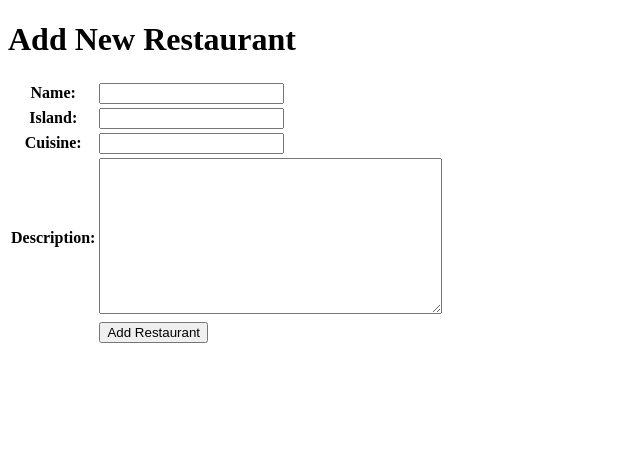
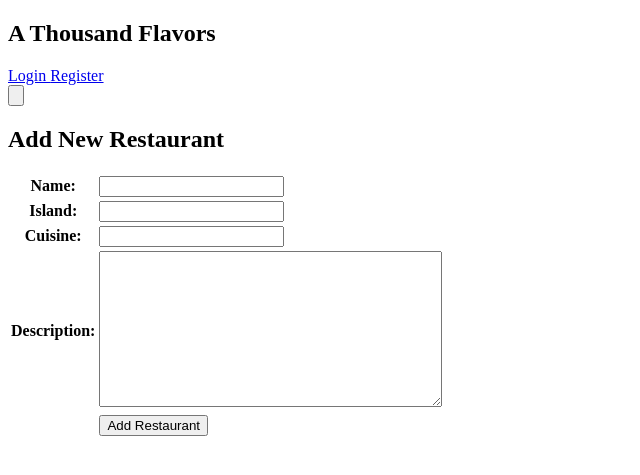
Before and after one commit to AndhikaNayakaAW/Midterm_Project, a Django app: page /create-restaurant-entry in a window 1280 px wide. Shown: the top 475 px of the page, without its empty margins (0-640 px from the left). Run offline with Django 5.2, Linux system fonts and the light colour scheme.

Commit message:
navbar added naim

```diff
--- a/main/templates/create_new_resto.html
+++ b/main/templates/create_new_resto.html
@@ -1,5 +1,6 @@
 {% extends 'base.html' %}
 {% block content %}
+{% include 'navbar.html' %}
 <h1>Add New Restaurant</h1>
 
 <form method="POST">
--- a/main/templates/edit_resto.html
+++ b/main/templates/edit_resto.html
@@ -3,6 +3,7 @@
 {% load static %}
 
 {% block content %}
+{% include 'navbar.html' %}
 
 <h1>Edit Restaurant</h1>
 
--- a/main/templates/main.html
+++ b/main/templates/main.html
@@ -1,5 +1,6 @@
 {% extends 'base.html' %}
 {% block content %}
+{% include 'navbar.html' %}
 <h1>Restaurant List</h1>
 
 {% if not resto_entries %}
--- /dev/null
+++ b/templates/navbar.html
@@ -0,0 +1,40 @@
+<nav class="bg-cyan-600 shadow-lg fixed top-0 left-0 z-40 w-screen">
+    <div class="max-w-7xl mx-auto px-4 sm:px-6 lg:px-8">
+      <div class="flex items-center justify-between h-16">
+        <h1 class="text-2xl font-bold text-center text-orange-500">A Thousand Flavors</h1>
+        <div class="hidden md:flex items-center">
+          {% if user.is_authenticated %}
+            <span class="text-gray-300 mr-4">Welcome, {{ user.username }}</span>
+            <a href="{% url 'main:logout' %}" class="text-center bg-red-500 hover:bg-red-600 text-white font-bold py-2 px-4 rounded transition duration-300">
+              Logout
+            </a>
+            <!-- <a href="{% url 'main:favorites' %}" class="text-center bg-gray-200 hover:bg-gray-300 text-gray-800 font-bold py-2 px-4 rounded transition duration-300">
+              Favorites
+            </a> -->
+            <!-- <a href="{% url 'main:wishlist' %}" class="text-center bg-gray-200 hover:bg-gray-300 text-gray-800 font-bold py-2 px-4 rounded mr-2 transition duration-300">
+              Wishlist
+            </a> -->
+            <!-- <a href="{% url 'main:explore' %}" class="text-center bg-gray-200 hover:bg-gray-300 text-gray-800 font-bold py-2 px-4 rounded mr-2 transition duration-300">
+              Explore
+            </a> -->
+          {% else %}
+            <a href="{% url 'main:login' %}" class="text-center bg-blue-500 hover:bg-blue-600 text-white font-bold py-2 px-4 rounded transition duration-300 mr-2">
+              Login
+            </a>
+            <a href="{% url 'main:register' %}" class="text-center bg-green-500 hover:bg-green-600 text-white font-bold py-2 px-4 rounded transition duration-300">
+              Register
+            </a>
+            <!-- <a href="{% url 'main:explore' %}" class="text-center bg-gray-200 hover:bg-gray-300 text-gray-800 font-bold py-2 px-4 rounded mr-2 transition duration-300">
+              Explore
+            </a> -->
+          {% endif %}
+        </div>
+        <div class="md:hidden flex items-center">
+          <button class="mobile-menu-button">
+            <svg class="w-6 h-6 text-white" fill="none" stroke-linecap="round" stroke-linejoin="round" stroke-width="2" viewBox="0 0 24 24" stroke="currentColor">
+              <path d="M4 6h16M4 12h16M4 18h16"></path>
+            </svg>
+          </button>
+        </div>
+      </div>
+    </div>
```
